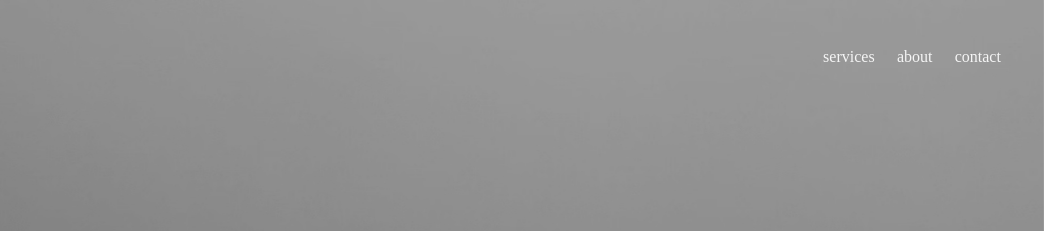
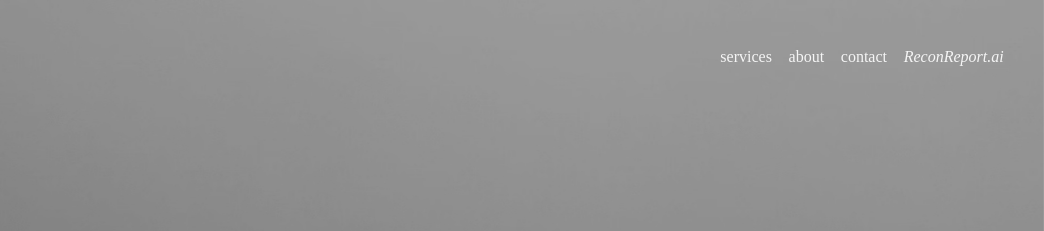
Before and after one commit to KevinByrd-28/PandionTactical, a plain HTML site: page index.html in a window 1280 px wide. Shown: the top 231 px of the page, 236-1280 px from the left. Drawn offline with nearby package versions, Linux system fonts and the light colour scheme; some packages are replaced by stand-ins of ours; a script that the page names is missing.

Commit message:
adding rr

```diff
--- a/index.html
+++ b/index.html
@@ -44,6 +44,7 @@
       <a href="#services">services</a>
       <a href="#about">about</a>
       <a href="#contact">contact</a>
+      <a href="https://reconreport.ai/"><i>ReconReport.ai</i></a>
     </div>
     <div class="topCenter">
       <img class="logo1" src="asset/PTLogoWhite.png">
--- a/style.css
+++ b/style.css
@@ -100,7 +100,7 @@ header h1 {
 }
 .menu{
   position: absolute;
-  width: 200px;
+  width: 300px;
   right: 2em;
   top: 1em;
   display: flex;
```
